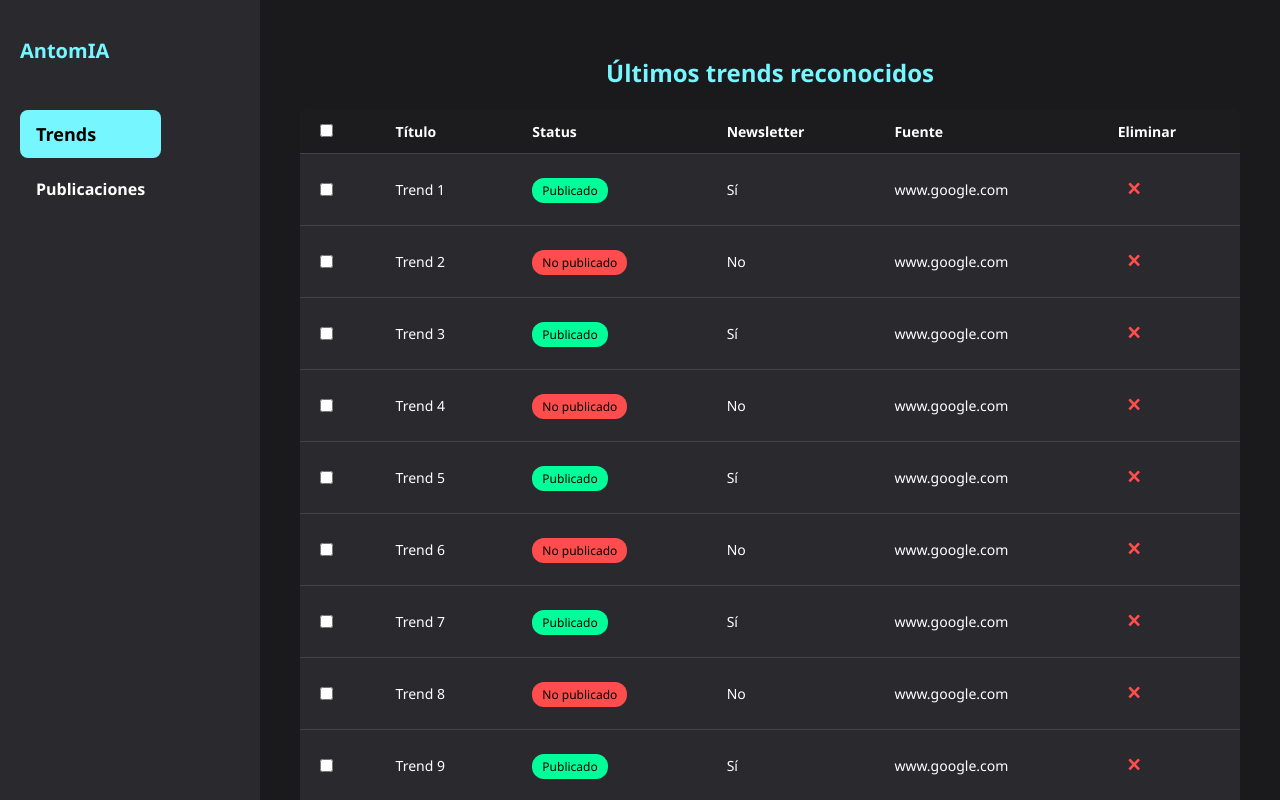
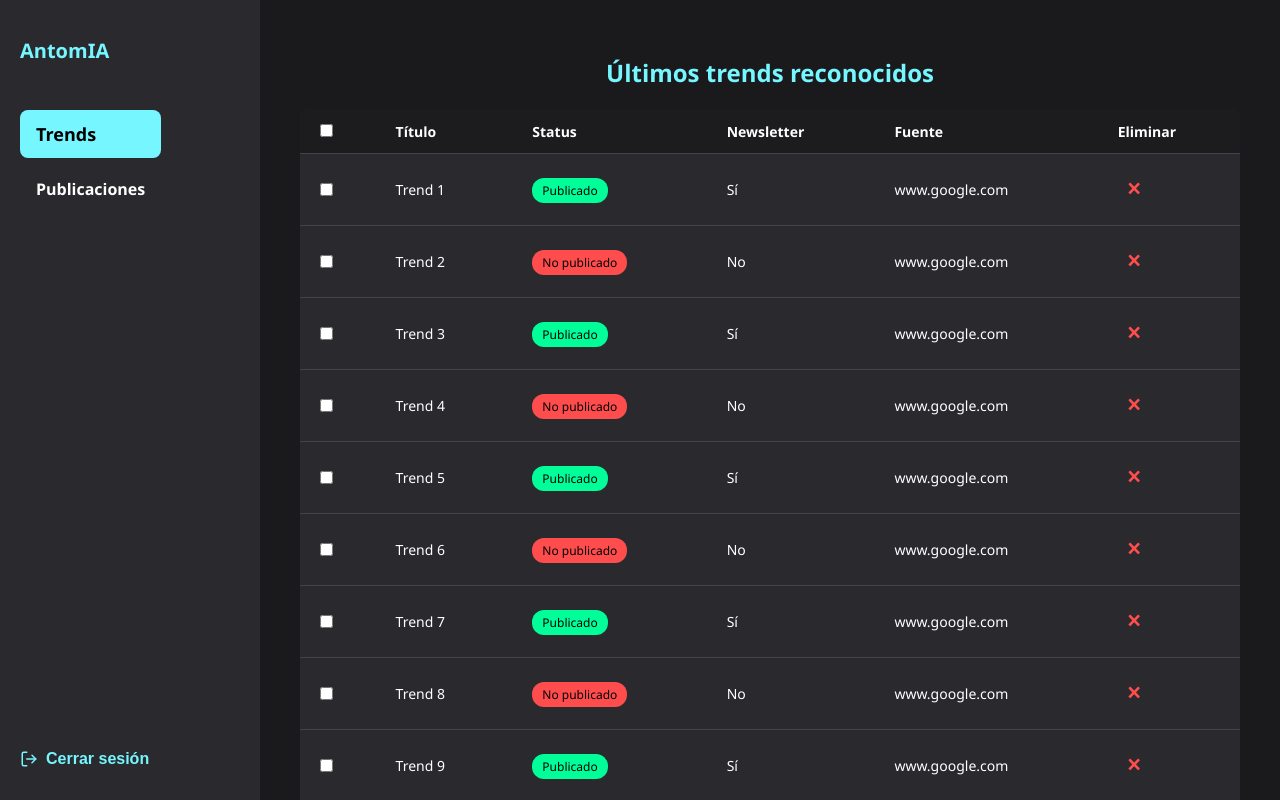
Before and after one commit to Solizra/PROYECTO_FINAL-ANTOMIA, a React (Vite) app in the folder frontend/: page /Home in a window 1280 px wide. Built offline with nearby package versions, Linux system fonts and the light colour scheme.

Commit message:
Update Home.jsx

```diff
--- a/frontend/src/pages/Home.jsx
+++ b/frontend/src/pages/Home.jsx
@@ -1,9 +1,12 @@
 import { useState } from 'react';
-import { Link, useLocation } from 'react-router-dom';
+import { Link, useLocation, useNavigate } from 'react-router-dom';
 import './Home.css';
+import { supabase } from '../supabaseClient';
+import { LogOut } from 'lucide-react';
 
 function Home() {
   const location = useLocation();
+  const navigate = useNavigate();
 
   const [trends, setTrends] = useState(
     Array.from({ length: 10 }, (_, i) => ({
@@ -17,6 +20,15 @@ function Home() {
 
   const handleDelete = (id) => {
     setTrends(trends.filter(trend => trend.id !== id));
+  };
+
+  const handleLogout = async () => {
+    const { error } = await supabase.auth.signOut();
+    if (error) {
+      console.error('Error al cerrar sesión:', error.message);
+    } else {
+      navigate('/');
+    }
   };
 
   return (
@@ -33,6 +45,11 @@ function Home() {
             </li>
           </ul>
         </nav>
+
+        <button className="logout-btn" onClick={handleLogout}>
+          <LogOut size={18} style={{ marginRight: '8px' }} />
+          Cerrar sesión
+        </button>
       </aside>
 
       <main className="main-content">
```
